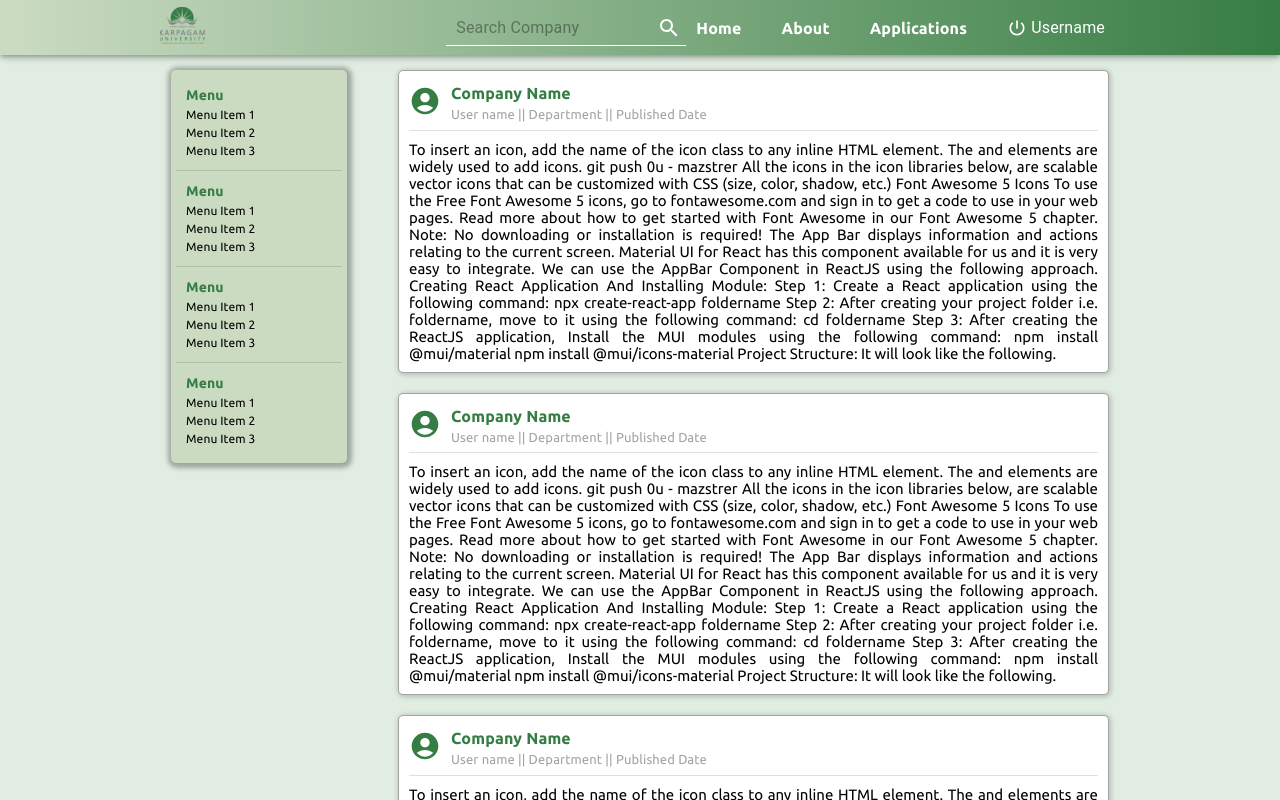
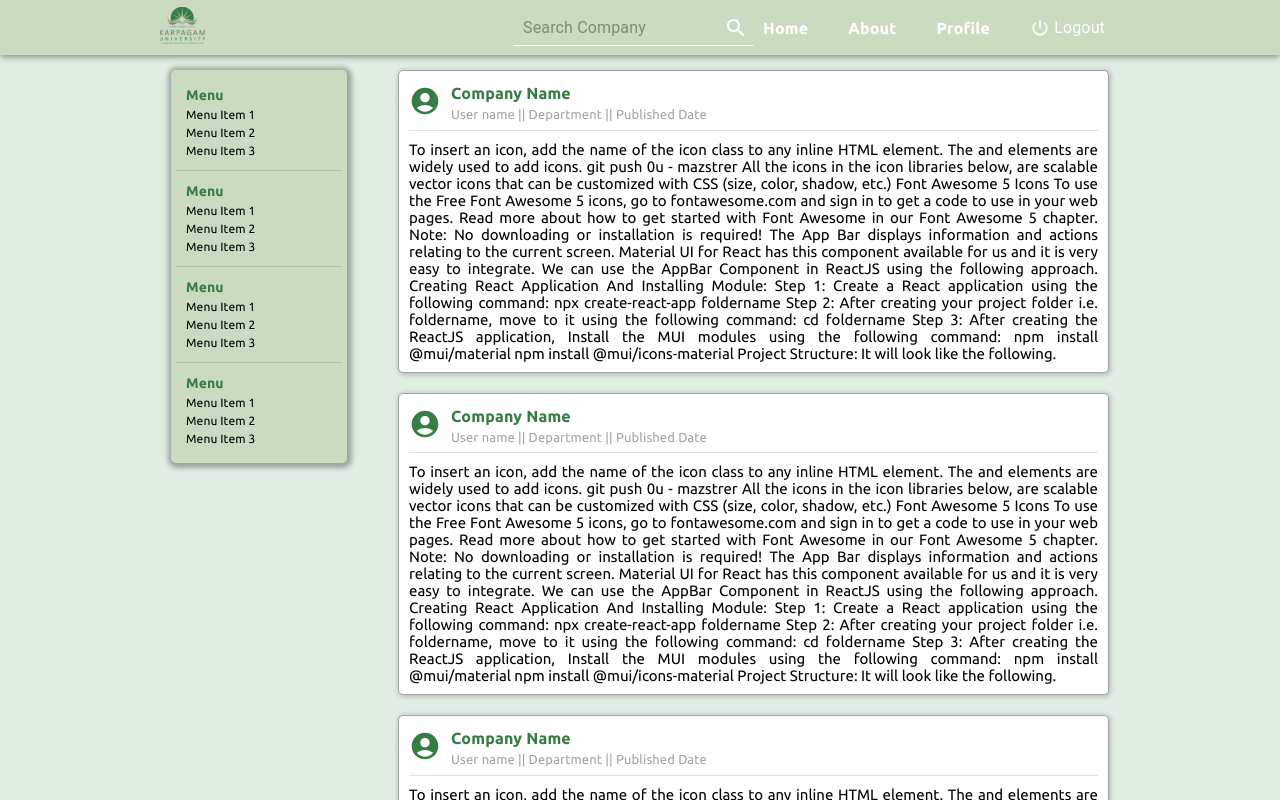
Before and after one commit to aakkss37/MERN-Placement-and-Internship-Cell, a React (Create React App) app in the folder student_login/: page / in a window 1280 px wide. Shown: the top 800 px of the page. Built offline with nearby package versions, Linux system fonts and the light colour scheme.

Commit message:
header backgroumg changed

```diff
--- a/student_login/src/components/Header/Header.jsx
+++ b/student_login/src/components/Header/Header.jsx
@@ -29,11 +29,11 @@ const header = () => {
 				<ProfileContainer>
 					<GeneralText style={{ marginRight: '40px', cursor: 'pointer' }}> Home</GeneralText>
 					<GeneralText style={{ marginRight: '40px', cursor: 'pointer' }}> About</GeneralText>
-					<GeneralText style={{ marginRight: '40px', cursor: 'pointer' }}> Applications</GeneralText>
+					<GeneralText style={{ marginRight: '40px', cursor: 'pointer' }}> Profile</GeneralText>
 				</ProfileContainer>
 				<LogoutBox>
 					<LogoutIcon />
-					<Typography>&nbsp;Username</Typography>
+					<Typography>&nbsp;Logout</Typography>
 				</LogoutBox>
 
 			</ToolbarStyled>
--- a/student_login/src/components/Header/headerStyle.js
+++ b/student_login/src/components/Header/headerStyle.js
@@ -20,7 +20,6 @@ export const HeaderStyled = styled(AppBar)`
 	position: "static";
 	height: 55px;
 	background: rgb(202,219,194);
-	background: linear-gradient(90deg, rgba(202,219,194,1) 1%, rgba(54,125,67,1) 100%);
 `;
 
 export const ToolbarStyled = styled(Toolbar)(({theme})=>({
```
